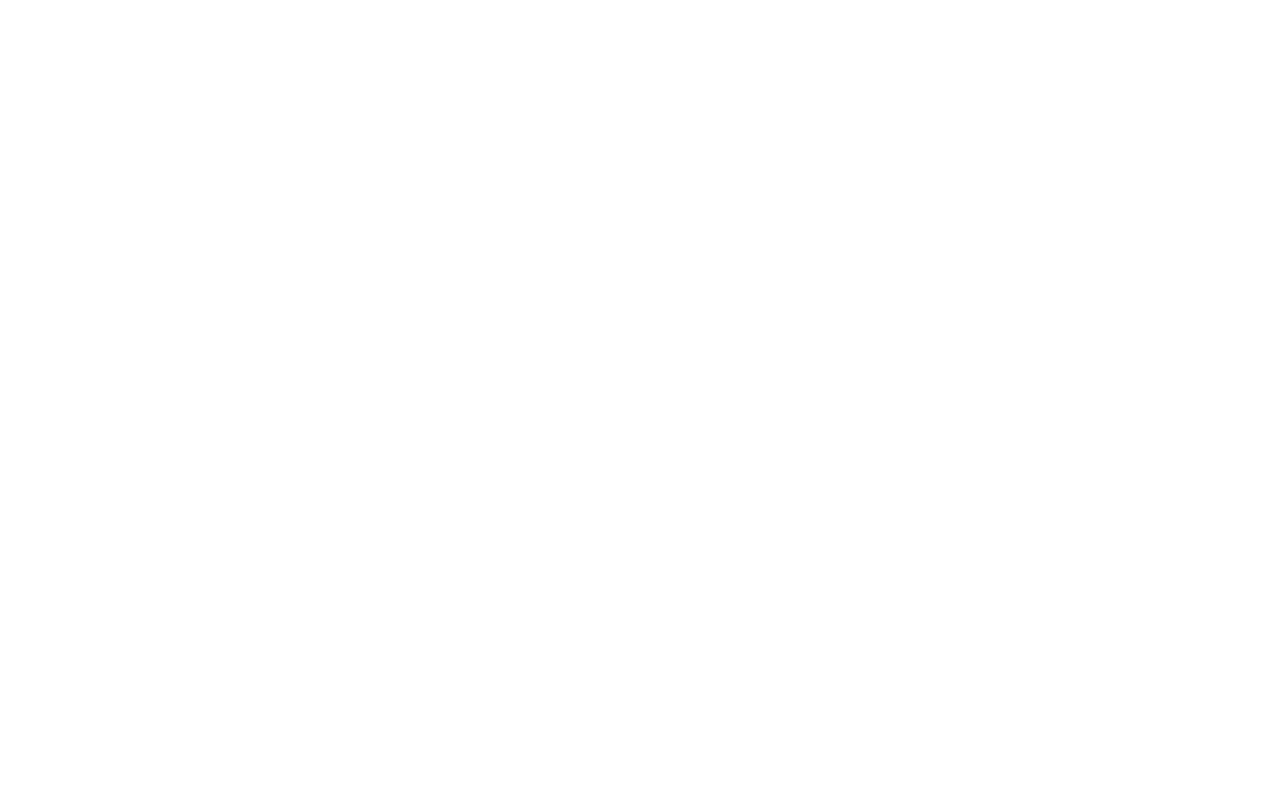
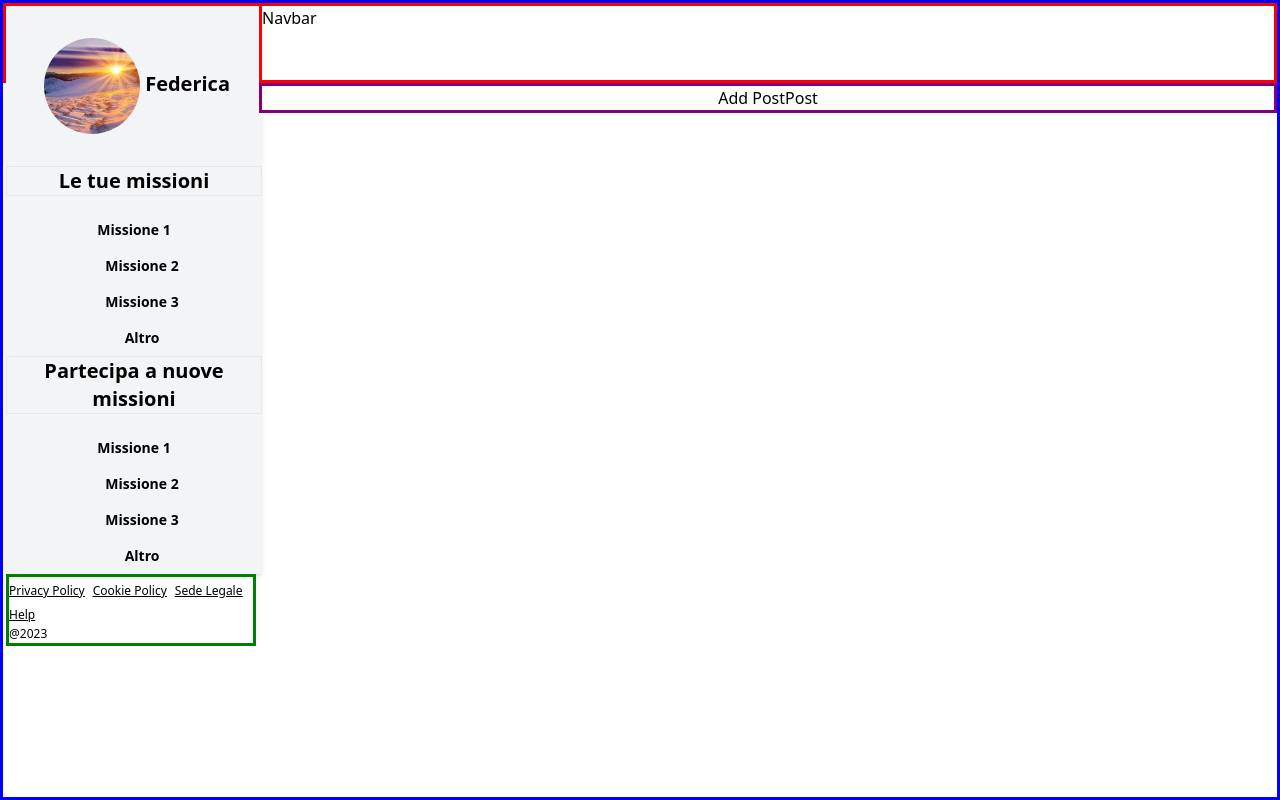
Before and after one commit to ninopulvi90/end-term-opinno-project, a React (Vite) app: page / in a window 1280 px wide. Before the commit this address had no page. Built offline with nearby package versions, Linux system fonts and the light colour scheme.

Commit message:
app fix ui

```diff
--- a/src/App.jsx
+++ b/src/App.jsx
@@ -5,7 +5,7 @@
   return <div className="flex justify-center">
       <Router>
         <Routes>
-        <Route path="/home" element={<Home />} />
+        <Route path="/" element={<Home />} />
         </Routes>
       </Router>
   </div>
--- a/src/components/sidebar/Sidebar.jsx
+++ b/src/components/sidebar/Sidebar.jsx
@@ -1,6 +1,7 @@
 import Profile from "./Profile";
 import Menu from "./Menu";
 import Menudue from "./Menudue";
+import Footer from "../Footer"
 
 export default function Sidebar() {
   return (
@@ -8,6 +9,7 @@
       <Profile />
       <Menu />
       <Menudue />
+      <Footer />
     </nav>
   );
 }
--- a/src/pages/Home.css
+++ b/src/pages/Home.css
@@ -7,10 +7,10 @@
     width: 100%;
 }
 
-.menu_laterale{
+/* .menu_laterale{
     border: 3px solid orange;
     width: 200px;
-}
+} */
 
 .centrale{
     display: flex;
--- a/src/pages/Home.jsx
+++ b/src/pages/Home.jsx
@@ -1,21 +1,22 @@
-import './Home.css';
-import Footer from '../components/Footer';
+import "./Home.css";
+import Sidebar from "../components/sidebar/Sidebar"
 
-export default function(){
+export default function Home () {
   return (
     <main>
       <div className="menu_laterale">
-                <div>Profile</div>
-                <div>Sidebar</div>
-                <Footer></Footer>
+        <Sidebar />
+
       </div>
-            <div className='centrale'>
+      <div className="centrale">
         <nav>Navbar</nav>
-                <div className="wrapper">                               {/* wrapper */}
+        <div className="wrapper">
+          {" "}
+          {/* wrapper */}
           <section>Add Post</section>
           <section>Post</section>
         </div>
       </div>
     </main>
-    )
+  );
 }
```
Lines whose indentation alone changed are shown as unchanged.
